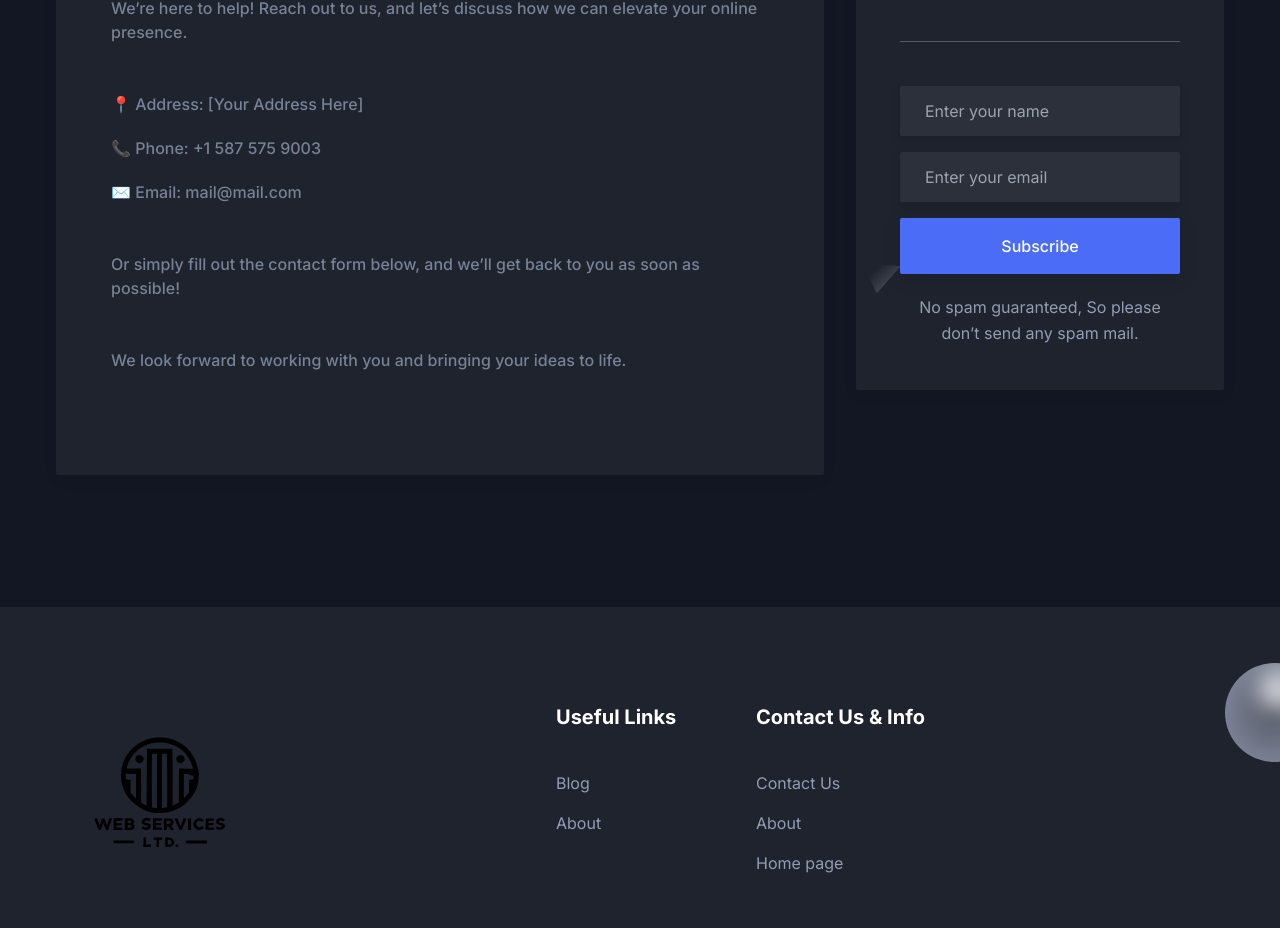
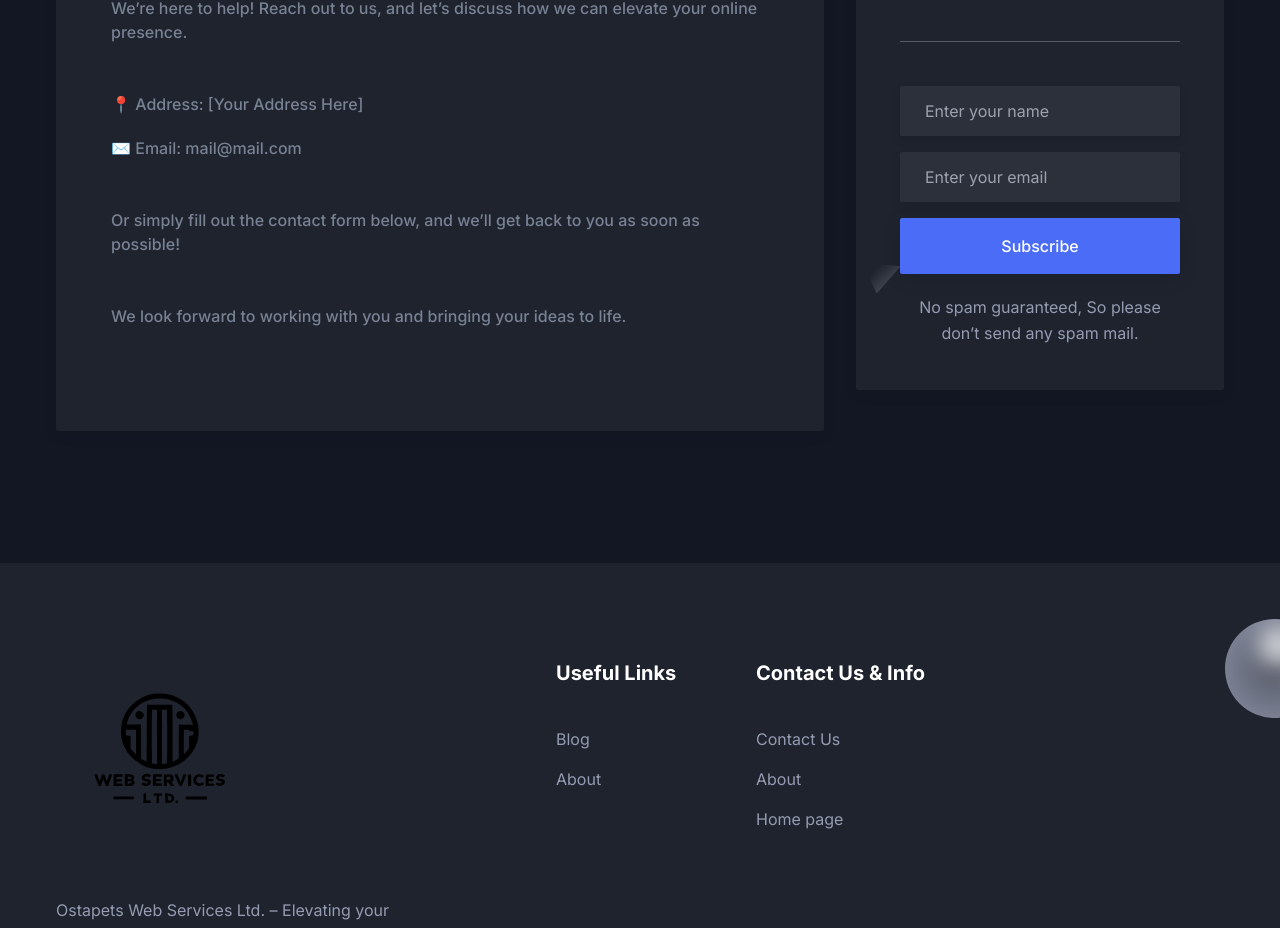
Before and after one commit to VashchenkoOleksandr/ostapec-business, a Next.js app: page / in a window 1280 px wide. Shown: the part 7858-8786 px from the top of the page. Built offline with nearby package versions, Linux system fonts and the light colour scheme.

Commit message:
Removed video section

```diff
--- a/src/components/Contact/index.tsx
+++ b/src/components/Contact/index.tsx
@@ -27,9 +27,6 @@ const Contact = () => {
                                     📍 Address: [Your Address Here]
                                 </li>
                                 <li className="mb-5 text-base font-medium text-body-color">
-                                    📞 Phone: <a href="tel:+15875759003">+1 587 575 9003</a>
-                                </li>
-                                <li className="mb-5 text-base font-medium text-body-color">
                                     ✉️ Email: <a href="mailto:mail@mail.com">mail@mail.com</a>
                                 </li>
                             </ul>
```
